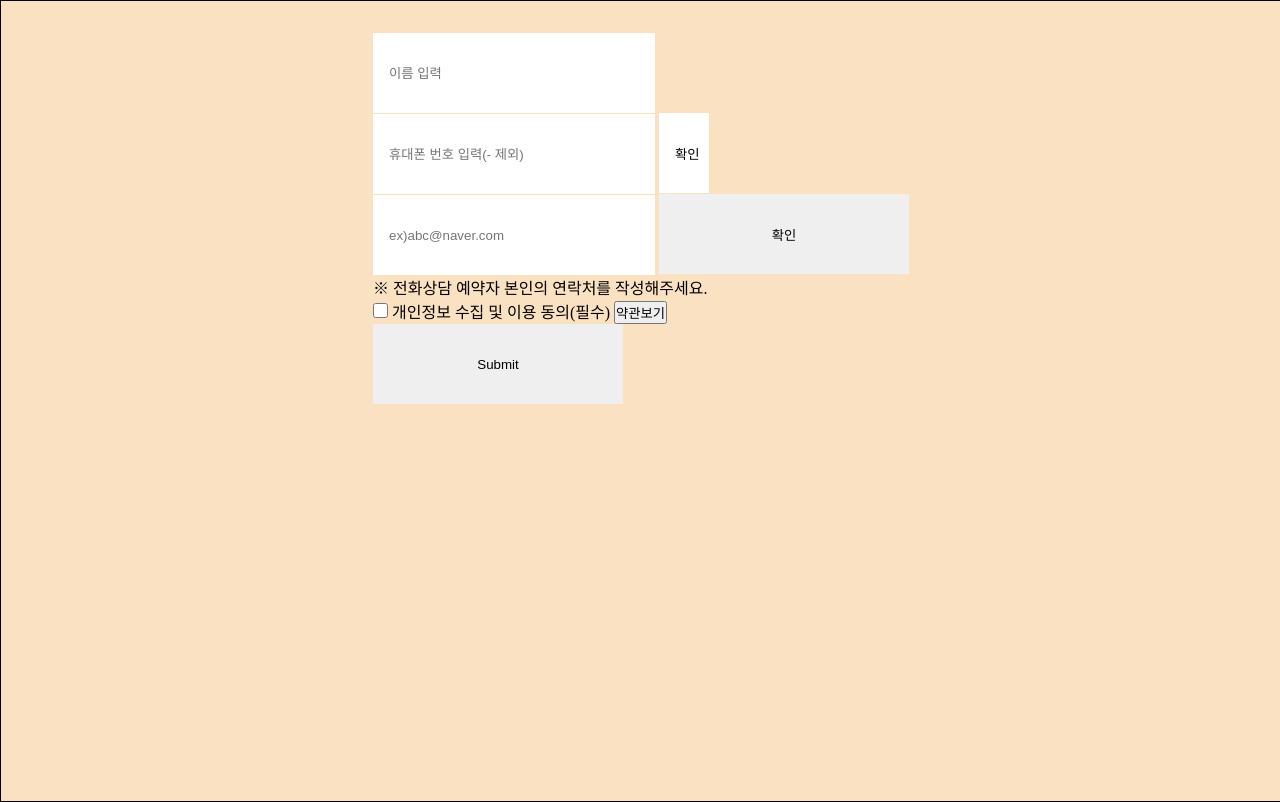
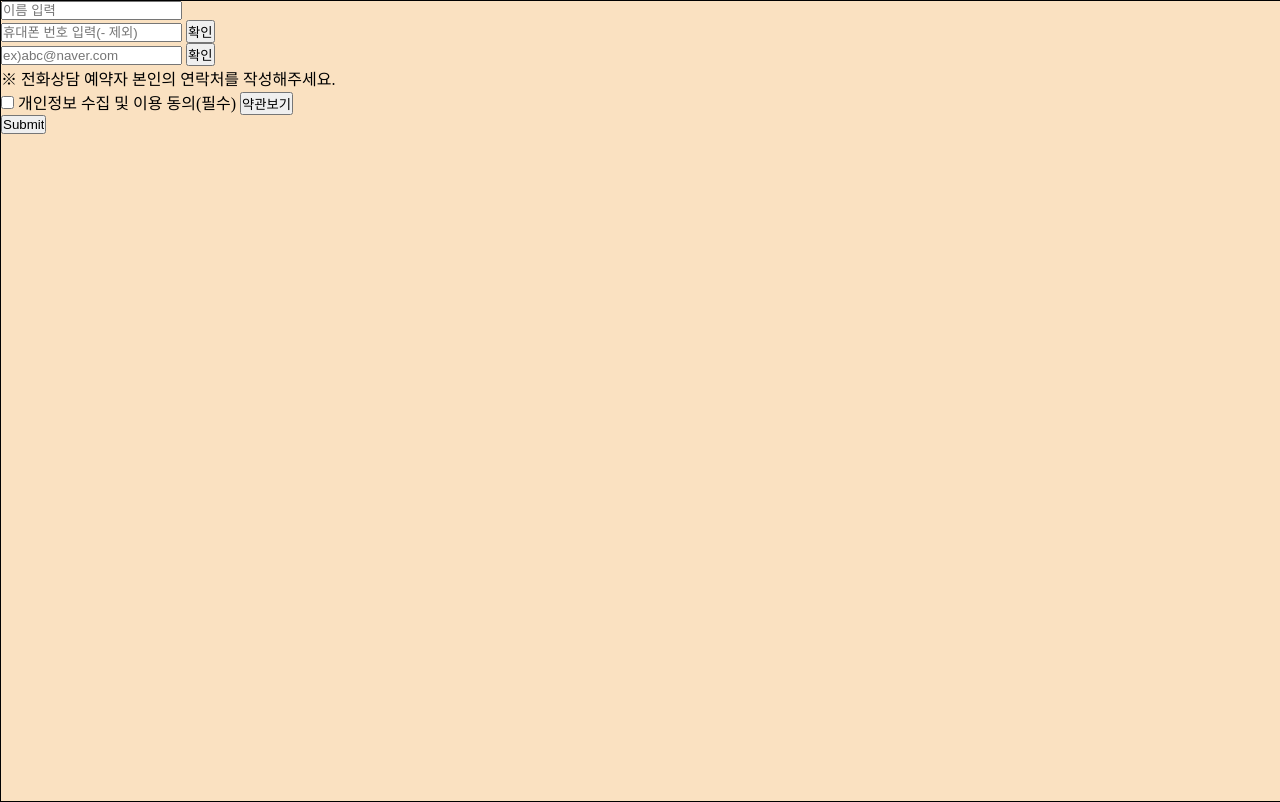
Before and after one commit to leeminji13/scroll, a plain HTML site: page index.html in a window 1280 px wide. Shown: the top 802 px of the page. Drawn offline with Linux system fonts and the light colour scheme.

Commit message:
css수정

```diff
--- a/css/scroll.css
+++ b/css/scroll.css
@@ -51,9 +51,3 @@ body {
 .container .box5 {
   background-color: rgb(253, 154, 25);
 }/*# sourceMappingURL=scroll.css.map */
-
-#box1 .event{display: flex; align-items: center; justify-content: center;}
-#formMobile{margin-top: 2rem;}
-#formMobile input{border: 0;width: 250px;height: 80px;padding: 0 1rem;}
-#formMobile .phone .ipBtn{background-color: white;border: 0;width: 50px;}
-#formMobile .agree .check #ag{width: 15px; height: 15px;}
```
